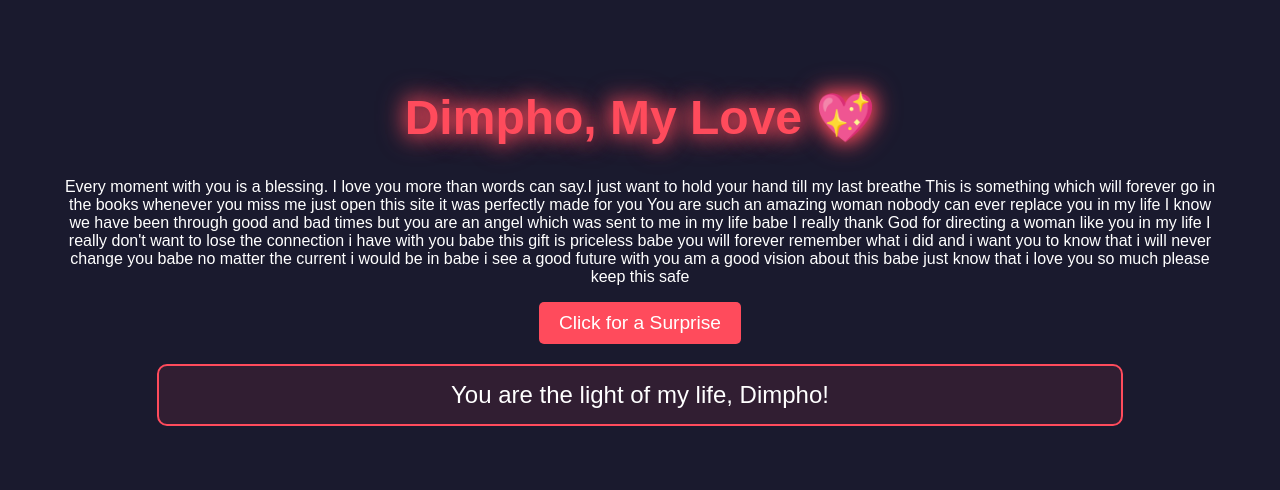
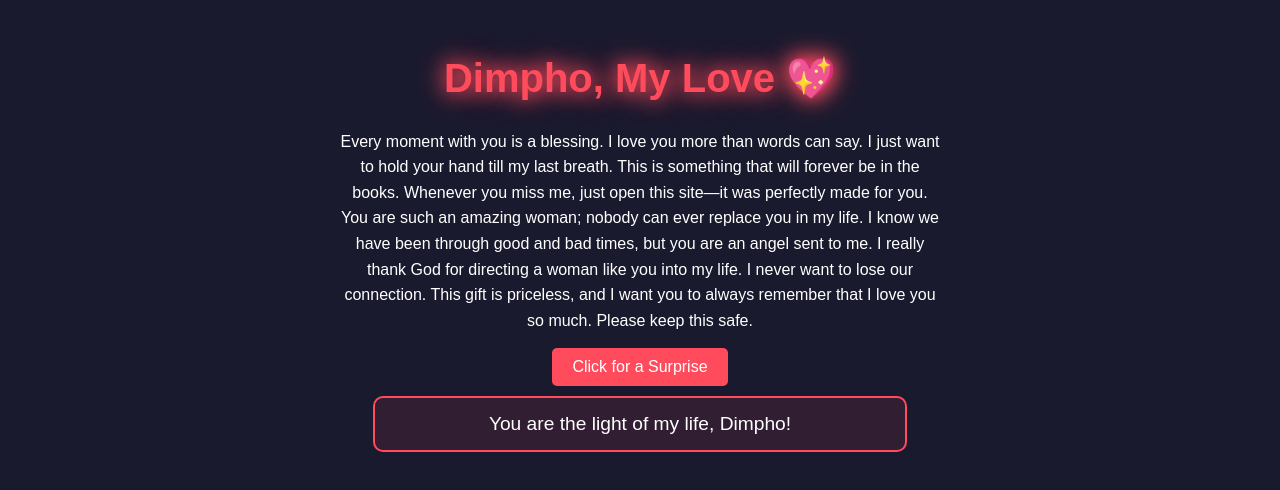
Before and after one commit to ST10457435/lesco, a plain HTML site: page index.html in a window 1280 px wide. Both pictures are taken after a click on the button "Click for a Surprise". Drawn offline with Linux system fonts and the light colour scheme.

Commit message:
Update index.html

```diff
--- a/index.html
+++ b/index.html
@@ -10,10 +10,10 @@
             color: #fff;
             font-family: 'Arial', sans-serif;
             text-align: center;
-            padding: 50px;
+            padding: 20px;
         }
         h1 {
-            font-size: 3em;
+            font-size: 2.5em;
             color: #ff4b5c;
             animation: glow 1.5s infinite alternate;
         }
@@ -26,9 +26,10 @@
             }
         }
         .love-message {
-            font-size: 1.5em;
-            margin: 20px auto;
-            width: 80%;
+            font-size: 1.2em;
+            margin: 10px auto;
+            width: 90%;
+            max-width: 500px;
             padding: 15px;
             border: 2px solid #ff4b5c;
             border-radius: 10px;
@@ -41,25 +42,31 @@
             color: white;
             border: none;
             padding: 10px 20px;
-            font-size: 1.2em;
+            font-size: 1em;
             cursor: pointer;
             border-radius: 5px;
             transition: 0.3s;
+            margin-top: 15px;
         }
         button:hover {
             background: #ff1e3c;
+        }
+        p {
+            font-size: 1em;
+            width: 90%;
+            max-width: 600px;
+            margin: 0 auto;
+            line-height: 1.6;
         }
     </style>
 </head>
 <body>
     <h1>Dimpho, My Love 💖</h1>
-    <p>Every moment with you is a blessing. I love you more than words can say.I just want to hold your hand till my last breathe
-       This is something which will forever go in the books whenever you miss me just open this site it was perfectly made for you
-       You are such an amazing woman nobody can ever replace you in my life I know we have been through good and bad times but
-       you are an angel which was sent to me in my life babe I really thank God for directing a woman like you in my life I really
-       don't want to lose the connection i have with you babe this gift is priceless babe you will forever remember what i did and
-       i want you to know that i will never change you babe no matter the current i would be in babe i see a good future with you am
-       a good vision about this babe just know that i love you so much please keep this safe
+    <p>Every moment with you is a blessing. I love you more than words can say. I just want to hold your hand till my last breath.
+       This is something that will forever be in the books. Whenever you miss me, just open this site—it was perfectly made for you.
+       You are such an amazing woman; nobody can ever replace you in my life. I know we have been through good and bad times, but
+       you are an angel sent to me. I really thank God for directing a woman like you into my life. I never want to lose our connection.
+       This gift is priceless, and I want you to always remember that I love you so much. Please keep this safe.
     </p>
     <button onclick="showLove()">Click for a Surprise</button>
     <div id="loveContainer"></div>
@@ -69,19 +76,19 @@
             "Every heartbeat of mine whispers your name.",
             "With you, every day is a fairytale.",
             "You make my world a beautiful place to be.",
-            "You have changed my life in my ways",
-            "Im glad that i have managed to spend many years with you ",
-            "I like your beauty and the way you are so pretty",
-            "I see a great achiever and a good future wife in you",
-            "When I think about you i just keep on blushing",
-            "I really cannot wait to build a home with you",
-            "Please never stop believing in us we are almost there",
-            "You are the art that i would like to see at the museum everyday",
-            "I can assure you that you are going to receive a lot of loyalty no matter where you are",
-            "I can't wait to see you getting all the things you wanted",
-            "Never feel scared to tell me anything am all yours",
-            "Never forget where we come from we are going far together",
-            "Let's keep on staying united so that we can inspire the coming generations",
+            "You have changed my life in so many ways.",
+            "I'm glad that I have spent many years with you.",
+            "I love your beauty and the way you are so pretty.",
+            "I see a great achiever and a good future wife in you.",
+            "When I think about you, I just keep on blushing.",
+            "I really cannot wait to build a home with you.",
+            "Please never stop believing in us—we are almost there.",
+            "You are the art I would love to see in a museum every day.",
+            "I assure you of my loyalty no matter where you are.",
+            "I can't wait to see you achieving all your dreams.",
+            "Never feel scared to tell me anything—I am all yours.",
+            "Never forget where we come from—we are going far together.",
+            "Let's stay united and inspire future generations.",
             "My love for you grows stronger every second."
         ];
         let index = 0;
```
